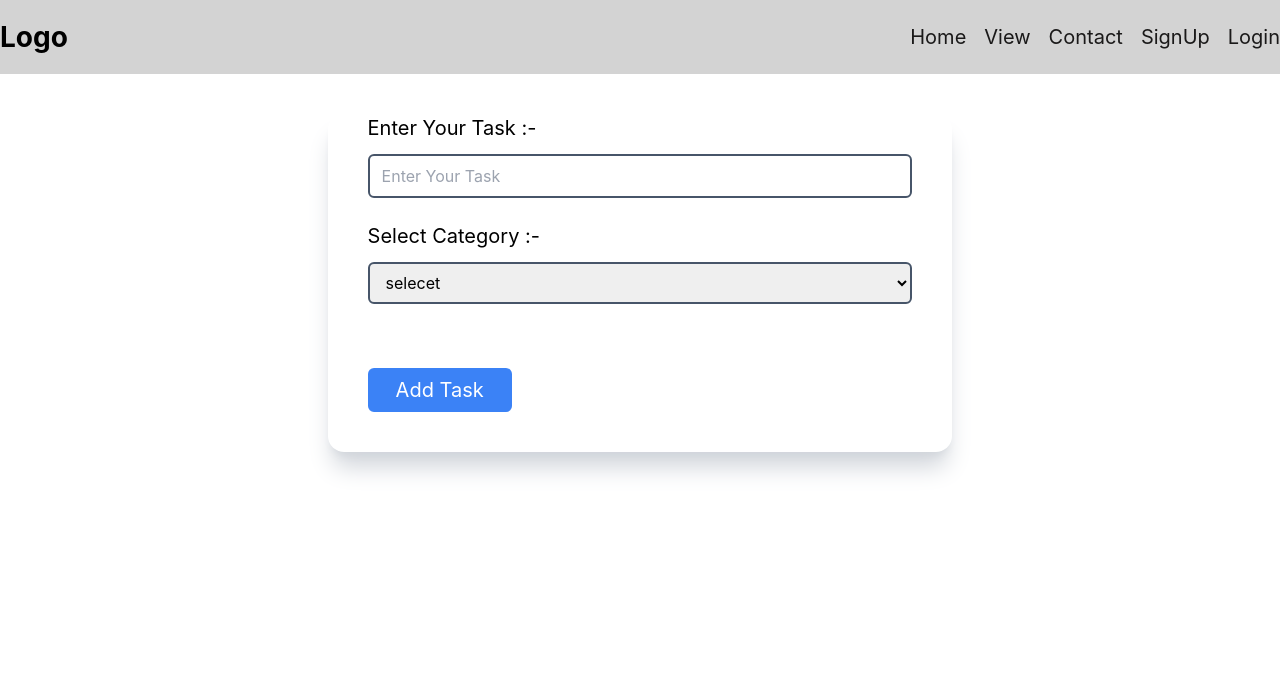
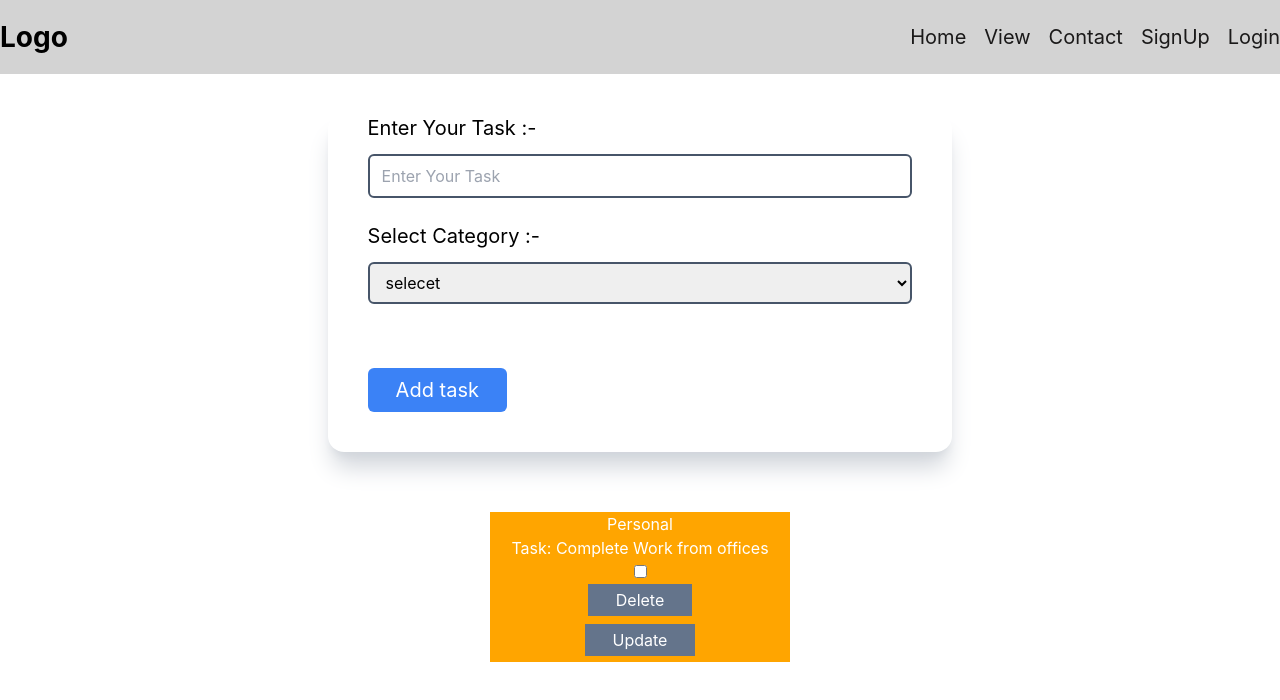
Before and after one commit to rohit9github/react-project, a React (Create React App) app in the folder todo-list/: page / in a window 1280 px wide. Shown: the top 700 px of the page. Built offline with nearby package versions, Linux system fonts and the light colour scheme; data requests are answered from the project's data file.

Commit message:
add delete and update task

```diff
--- a/todo-list/db.json
+++ b/todo-list/db.json
@@ -11,6 +11,11 @@
       "task": "reading time",
       "category": "Personal",
       "completed": true
+    },
+    {
+      "id": "8ebe",
+      "task": "Complete Work from offices",
+      "category": "Personal"
     }
   ]
 }
--- a/todo-list/src/Componets/Addtask.jsx
+++ b/todo-list/src/Componets/Addtask.jsx
@@ -7,16 +7,10 @@ import { useNavigate } from "react-router-dom";
 function AddTask() {
 
     let [addTask, setAddTask] = useState({})
-    let [data, setData] = useState([]);
+    let [dd, setDd] = useState([]);
+    let [id, setId] = useState(0);
 
     let isAuth = () => {
-        // try {
-        //     let response = await axios.get("http://localhost:3000/users");
-        //     return response.data.length > 0;
-        // } catch {
-        //     return false;
-        // }
-
         let user = localStorage.getItem("Userdata")
         return user !== null;
     }
@@ -31,6 +25,7 @@ function AddTask() {
 
     let submitTask = async (e) => {
         e.preventDefault();
+        if (id === 0) {
             if (await isAuth()) {
                 axios.post("http://localhost:3000/tasks", addTask)
                     .then(() => {
@@ -47,6 +42,18 @@ function AddTask() {
                 alert("please fisrt login or signup")
                 navigate("/login")
             }
+        }
+        else {
+            axios.put(`http://localhost:3000/tasks/${id}`, addTask)
+                .then(() => {
+                    alert("task Is Updated")
+                    setAddTask({})
+                    getTask();
+                    setId(0);
+                })
+        }
+
+
 
     }
 
@@ -54,15 +61,18 @@ function AddTask() {
         axios.get("http://localhost:3000/tasks")
             .then((res) => {
                 const tasks = res.data.filter(task => !task.completed);
+
                 const groupedTasks = tasks.reduce((acc, task) => {
-                    const { category } = task;
+                    let { category } = task;
                     if (!acc[category]) {
                         acc[category] = [];
                     }
                     acc[category].push(task);
+
                     return acc;
                 }, {});
-                setData(groupedTasks);
+                setDd(groupedTasks);
+                console.log(groupedTasks.acc)
             })
             .catch((err) => {
                 console.log(err);
@@ -93,7 +103,18 @@ function AddTask() {
             });
     };
 
+    let deleteTask = (id) => {
+        axios.delete(`http://localhost:3000/tasks/${id}`)
+            .then(() => {
+                return getTask();
+            })
+    }
 
+    let updateTask = (task) => {
+
+        setAddTask(task)
+        setId(task.id)
+    }
 
 
     return (
@@ -104,7 +125,7 @@ function AddTask() {
                         <label className="mb-3 inline-block text-xl">Enter Your Task :- </label>
                         <input className="border-2 w-full pe-28 ps-3 py-2 rounded-md outline-none border-slate-600" type="text" name="task" value={addTask.task ? addTask.task : ""} placeholder="Enter Your Task" onChange={(e) => getValue(e)} /> <br /><br />
                         <label className="mb-3 inline-block text-xl">Select Category :- </label>
-                        <select className="border-2 w-full pe-28 ps-3 py-2 rounded-md outline-none border-slate-600" name="category" value={addTask.category ? addTask.category : ""} id="" onChange={(e) => getValue(e)}>
+                        <select className="border-2 w-full pe-28 ps-3 py-2 rounded-md outline-none border-slate-600" name="category" value={addTask.category ? addTask.category : ""} onChange={(e) => getValue(e)}>
                             <option value="">selecet</option>
                             <option value="Personal">Personal</option>
                             <option value="Office">Office</option>
@@ -112,14 +133,14 @@ function AddTask() {
                             <option value="Friends">Friends</option>
                             <option value="Other">Other</option>
                         </select> <br /><br />
-                        <button type="submit" className="inline-block my-10 bg-blue-500 text-white rounded-md px-7 py-2 text-xl">Add Task</button>
+                        <button type="submit" className="inline-block my-10 bg-blue-500 text-white rounded-md px-7 py-2 text-xl">{id === 0 ? "Add task" : "Update Task"}</button>
                     </form>
                 </div>
             </div>
 
-            {Object.keys(data).map((category) => (
+            {Object.keys(dd).map((category) => (
                 <div key={category} style={{ display: "flex", justifyContent: "center", marginTop: "50px" }}>
-                    {data[category].map((task, index) => (
+                    {dd[category].map((task, index) => (
                         <div key={index} style={{
                             backgroundColor: task.completed ? "green" : categoryColors[category],
                             width: "300px",
@@ -130,11 +151,9 @@ function AddTask() {
                         }}>
                             <h2>{category}</h2>
                             <h3>Task: {task.task}</h3>
-                            <input
-                                type="checkbox"
-                                checked={task.completed || false}
-                                onChange={() => handleCheckboxChange(task)}
-                            />
+                            <input type="checkbox" checked={task.completed || false} onChange={() => handleCheckboxChange(task)} /> <br />
+                            <button type="button" onClick={() => deleteTask(task.id)} className="bg-slate-500 px-7 py-1" >Delete</button> <br />
+                            <button type="button" onClick={() => updateTask(task)} className="bg-slate-500 px-7 py-1 mt-2">Update</button>
                         </div>
                     ))}
                 </div>
```
Lines whose indentation alone changed are shown as unchanged.
